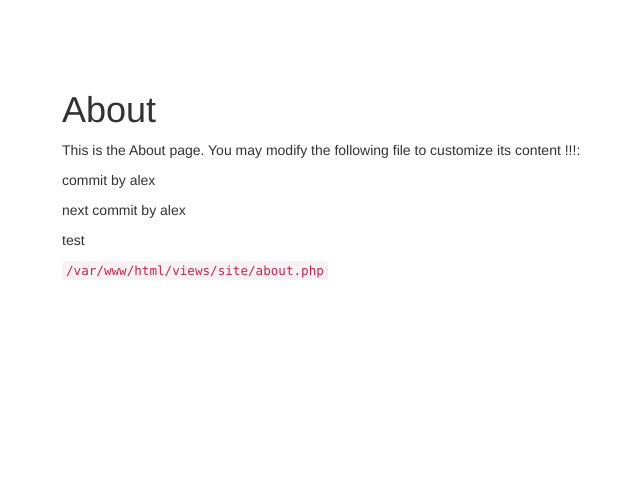
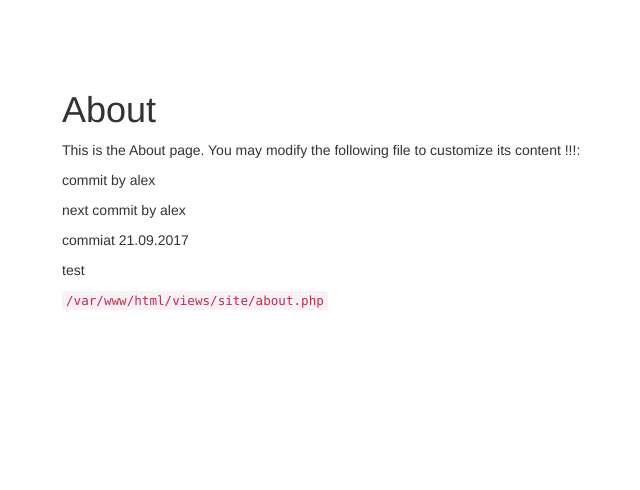
Before and after one commit to doomster86/czflntest, a Yii app: template views/site/about.php in a window 1280 px wide. Shown: the top 490 px of the page, without its empty margins (8-648 px from the left). Run offline with PHP 8.4 and a stand-in for Yii, Linux system fonts and the light colour scheme; the template is opened without the code that fills it, so the values that code supplies are empty; some libraries are stand-ins or nearby versions.

Commit message:
alex 0921

```diff
--- a/views/site/about.php
+++ b/views/site/about.php
@@ -15,7 +15,7 @@ $this->params['breadcrumbs'][] = $this->title;
     </p>
 	<p>commit by alex</p>
     <p>next commit by alex</p>
-
+    <p>commiat 21.09.2017</p>
 
 
     <p>test</p>
```
